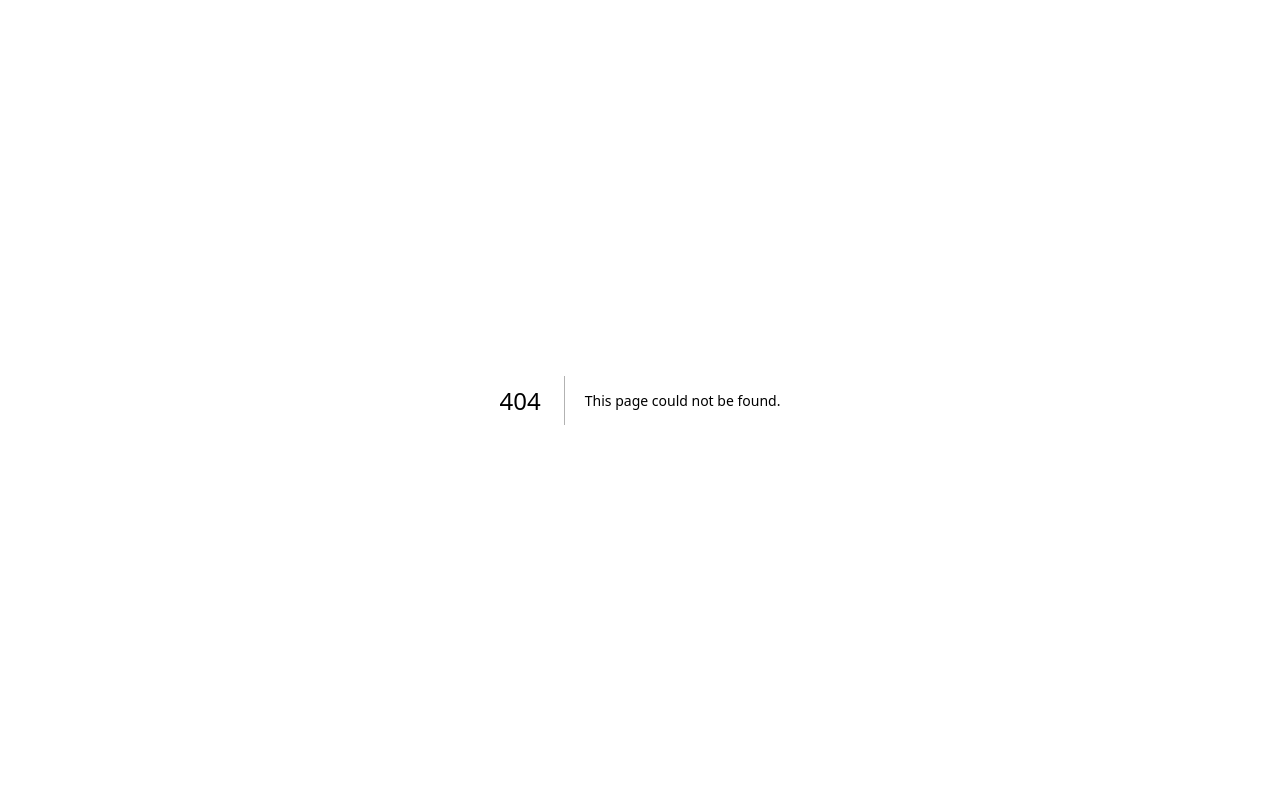
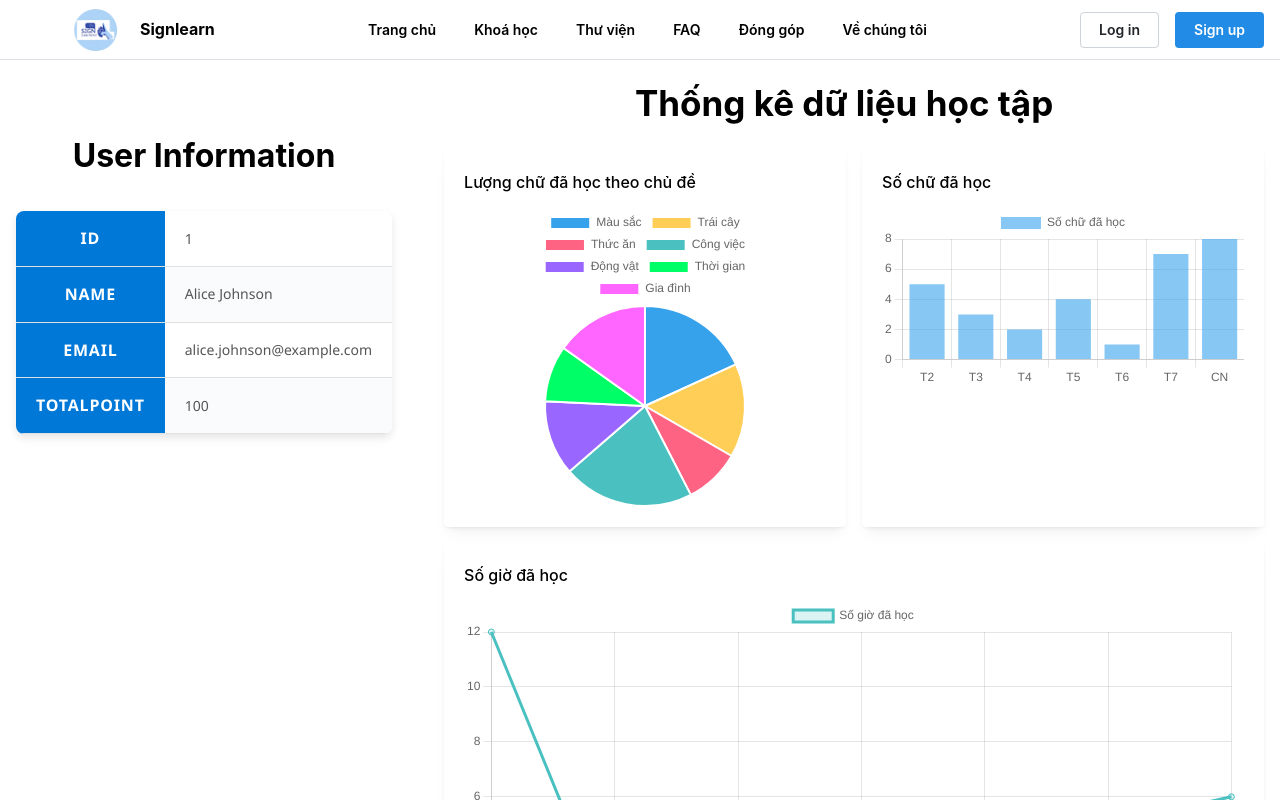
Before and after one commit to Lee-412/TTNM_deaf_learning, a Next.js app: page /profile in a window 1280 px wide. Before the commit this address had no page. Shown: the top 800 px of the page. Built offline with nearby package versions, Linux system fonts and the light colour scheme.

Commit message:
feat(components/profile): delete statistical in course_base, use in profile

```diff
--- a/src/app/(Base)/course_base/statistical/page.tsx
+++ b/src/app/(Base)/course_base/statistical/page.tsx
@@ -1,5 +1,5 @@
-import Statistics from "@/components/courses_base/statical/Statistics";
-import Statical from "@/components/courses_base/statical/Statistics";
+import Statistics from "@/components/profile/statical/Statistics";
+import Statical from "@/components/profile/statical/Statistics";
 
 const StatisticalPage = async () => {
 
--- /dev/null
+++ b/src/app/(Base)/profile/page.tsx
@@ -0,0 +1,14 @@
+import Profile from "@/components/profile/Profile";
+
+import { useMediaQuery } from "@mantine/hooks";
+
+const ProfilePage = () => {
+
+  return (
+
+      <Profile />
+
+  );
+};
+
+export default ProfilePage;
--- a/src/components/courses_base/navbar/NavbarNested.tsx
+++ b/src/components/courses_base/navbar/NavbarNested.tsx
@@ -10,12 +10,12 @@ import {
   IconPictureInPictureOff,
   IconX,
   IconSquareChevronRight,
+  IconBook2,
   IconTransfer
 } from "@tabler/icons-react";
 import { LinksGroup } from "./NavbarLinksGroup/NavbarLinksGroup";
 import classes from "./NavbarNested.module.css";
 import { useState } from "react";
-import { IconBook2 } from '@tabler/icons-react';
 
 
 const mockdata = [
@@ -26,11 +26,10 @@ const mockdata = [
     links: "course_revise"
   },
   { label: "Bảng xếp hạng", icon: IconPresentationAnalytics, links: "rank" },
-  { label: "Thống kê", icon: IconFileAnalytics, links: "statistical" },
   { label: "Kiểm tra kí hiệu", icon: IconAdjustments, links: "camera" },
   { label: "Phiên dịch", icon: IconTransfer, links: "translate" },
   { label: "Từ điển", icon: IconBook2, links: "dictionary" },
-  { label: "Hồ sơ", icon: IconLock, links: "rank" },
+
 ];
 
 export function NavbarNested() {
--- a/src/components/header/header.tsx
+++ b/src/components/header/header.tsx
@@ -34,6 +34,11 @@ export function Header() {
         router.push('/Signin')
     }
 
+    const handleClickStatistical = () => {
+        console.log("click statistical");
+        router.push('/profile')
+    }
+
     const { user, logoutContext } = useContext(UserContext);
     const pathname = usePathname();
     const [userData, setUserData] = useState({
@@ -66,14 +71,10 @@ export function Header() {
     const handleClickLogout = () => {
         logoutContext()
     }
-    const handleClickSignup = () => {
-        router.push('/Signup')
-    }
-
     return (
         <Box>
             <header className={classes.header}>
-                <Group justify="space-between" h="100%" gap={0} style={{ paddingLeft: "40px" }}
+                <Group justify="space-between" h="100%" gap={0} style={{paddingLeft: "40px"}}
                 >
                     {/* <MantineLogo size={30} /> */}
                     <Group
@@ -120,7 +121,11 @@ export function Header() {
                                         </Menu.Target>
 
                                         <Menu.Dropdown>
-                                            <Menu.Item leftSection={<IconUser size={14} />}>Hồ Sơ</Menu.Item>
+                                            <Menu.Item leftSection={<IconUser size={14}/>} onClick={() => {
+                                                handleClickStatistical()
+                                            }}>
+                                                Hồ Sơ
+                                                </Menu.Item>
                                             <Menu.Item leftSection={<IconSettings size={14} />}>Bảng xếp hạng</Menu.Item>
                                             <Menu.Item leftSection={<IconSettings size={14} />}>Thống kê</Menu.Item>
                                             <Menu.Item leftSection={<IconSettings size={14} />}>Cài đặt</Menu.Item>
@@ -142,9 +147,7 @@ export function Header() {
                                     <Button variant="default" onClick={() => {
                                         handleClickLogin()
                                     }}>Log in</Button>
-                                    <Button onClick={() => {
-                                        handleClickSignup()
-                                    }}>Sign up</Button>
+                                    <Button >Sign up</Button>
                                 </>
                         }
                     </Group>
@@ -190,7 +193,9 @@ export function Header() {
                                         </Menu.Target>
 
                                         <Menu.Dropdown>
-                                            <Menu.Item leftSection={<IconUser size={14} />}>Hồ Sơ</Menu.Item>
+                                            <Menu.Item leftSection={<IconUser size={14} />} onClick={() => {
+                                                handleClickStatistical()
+                                            }}>Hồ Sơ</Menu.Item>
                                             <Menu.Item leftSection={<IconMilitaryRank size={14} />}>Bảng xếp hạng</Menu.Item>
                                             <Menu.Item leftSection={<IconSettings size={14} />}>Thống kê</Menu.Item>
                                             <Menu.Item leftSection={<IconSettings size={14} />}>Cài đặt</Menu.Item>
@@ -212,9 +217,7 @@ export function Header() {
                                     <Button variant="default" onClick={() => {
                                         handleClickLogin()
                                     }}>Log in</Button>
-                                    <Button onClick={() => {
-                                        handleClickSignup()
-                                    }}>Sign up</Button>
+                                    <Button>Sign up</Button>
                                 </>
                         }
                     </Group>
--- /dev/null
+++ b/src/components/profile/Profile.tsx
@@ -0,0 +1,20 @@
+'use client'
+import { useMediaQuery } from "@mantine/hooks";
+import Statistic from "./statical/Statistics";
+import User from "./user/User";
+
+const Profile = () => {
+    const isSmallScreen = useMediaQuery("(max-width: 1000px)");
+
+    return (
+        <div   style={{
+            display: isSmallScreen ? "block" : "grid",
+            gridTemplateColumns: "1fr 3fr",
+          }}>
+        <User />
+        <Statistic />
+        </div>
+    );
+}
+
+export default Profile;
--- /dev/null
+++ b/src/components/profile/user/User.module.css
@@ -0,0 +1,48 @@
+.verticalTable {
+    width: 100%;
+    border-collapse: collapse;
+    margin: 30px 0;
+    font-family: 'Segoe UI', Tahoma, Geneva, Verdana, sans-serif;
+    box-shadow: 0 4px 8px rgba(0, 0, 0, 0.1);
+    border-radius: 8px;
+    overflow: hidden;
+  }
+
+  .verticalTable th,
+  .verticalTable td {
+    padding: 15px 20px;
+    text-align: left;
+    border-bottom: 1px solid #e0e0e0;
+  }
+
+  .verticalTable th {
+    background-color: #0078d7;
+    color: #ffffff;
+    font-size: 16px;
+    font-weight: 600;
+    text-transform: uppercase;
+    letter-spacing: 0.05em;
+  }
+
+  .verticalTable tr:nth-child(even) {
+    background-color: #f9fbfd;
+  }
+
+  .verticalTable tr:hover {
+    background-color: #eaf4fc;
+  }
+
+  .verticalTable td {
+    color: #555;
+    font-size: 14px;
+  }
+
+  .verticalTable td:first-child {
+    font-weight: 500;
+    color: #333;
+  }
+
+  .verticalTable th:first-child,
+  .verticalTable td:first-child {
+    text-align: center;
+  }
--- /dev/null
+++ b/src/components/profile/user/User.tsx
@@ -0,0 +1,43 @@
+'use client'
+import { Table, Container } from "@mantine/core";
+import classes from "./User.module.css";
+
+const User = () => {
+    const user1 =
+        {
+          id: 1,
+          name: "Alice Johnson",
+          email: "alice.johnson@example.com",
+          password: "password123",
+          totalWordsStudied: 100,
+        };
+
+
+    return (
+        <Container size="sm" style={{ marginTop: "50px" }}>
+      <h1 style={{ textAlign: "center", color: "black" }}>User Information</h1>
+      <Table striped  className={classes.verticalTable}>
+        <tbody>
+          <tr>
+            <th>ID</th>
+            <td>{user1.id}</td>
+          </tr>
+          <tr>
+            <th>Name</th>
+            <td>{user1.name}</td>
+          </tr>
+          <tr>
+            <th>Email</th>
+            <td>{user1.email}</td>
+          </tr>
+          <tr>
+            <th>TotalPoint</th>
+            <td>{user1.totalWordsStudied}</td>
+          </tr>
+        </tbody>
+      </Table>
+    </Container>
+    );
+}
+
+export default User;
```
Also changed, not shown: src/components/profile/statical/Statistics.css (renamed from src/components/courses_base/statical/Statistics.css), src/components/profile/statical/Statistics.tsx (renamed from src/components/courses_base/statical/Statistics.tsx), 1 other file (tests, documents, lock files or other folders).
